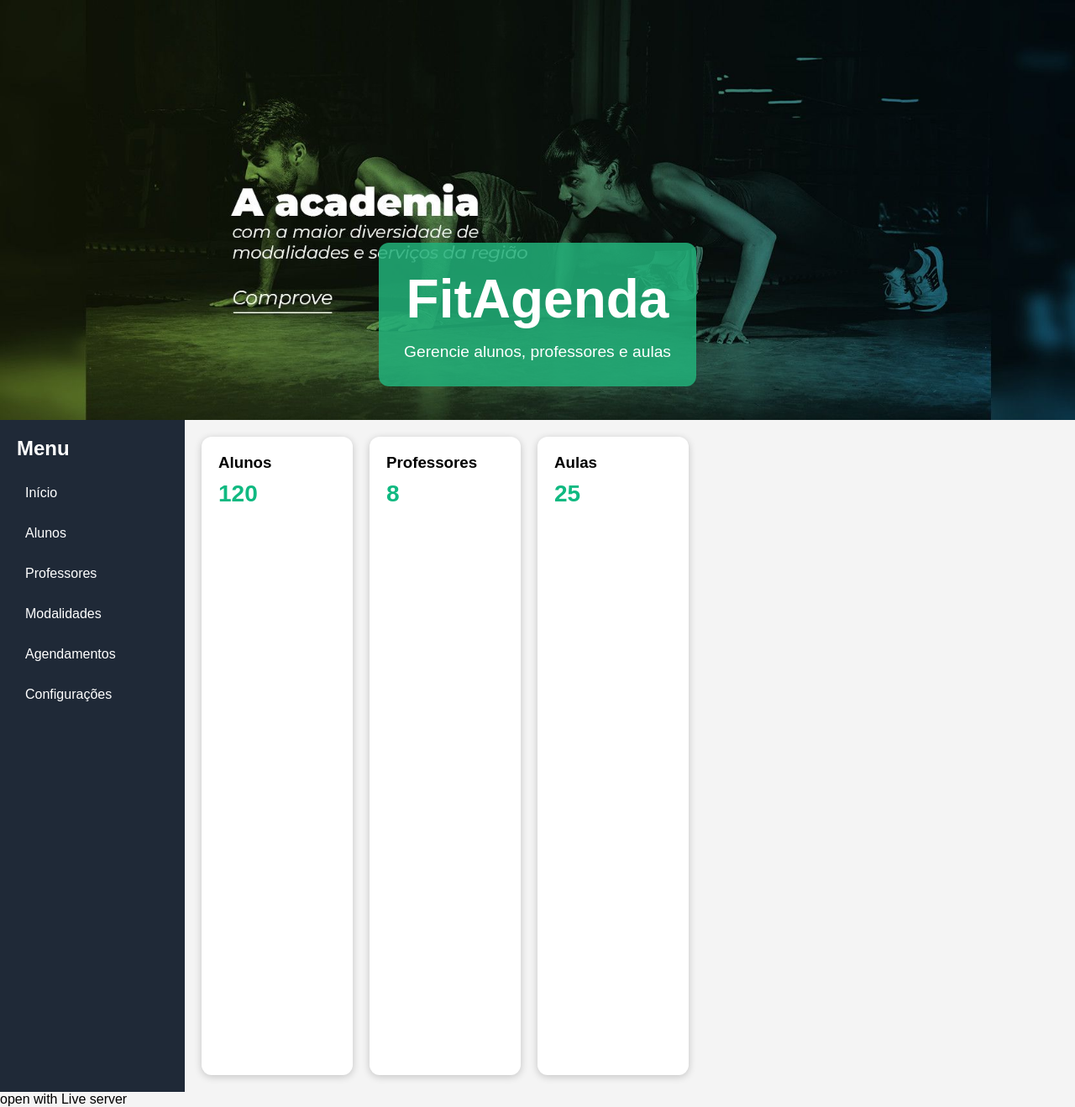
After one commit to oalvarezel/fitagenda, a PHP site: page / in a window 1280 px wide. The commit adds this page. Shown: the whole page at 84% size. Run offline with PHP 8.4, Linux system fonts and the light colour scheme.

Commit message:
implementação css

```diff
--- a/css/style.css
+++ b/css/style.css
@@ -1,18 +1,128 @@
-.badge{
-    padding:6px 12px;
-    border-radius:20px;
-    color:white;
-    font-size:12px;
+/* Reset básico */
+* {
+    margin: 0;
+    padding: 0;
+    box-sizing: border-box;
 }
 
-.success{
-    background:#22c55e;
+body {
+    font-family: Arial, sans-serif;
+    background-color: #f4f4f4;
 }
 
-.warning{
-    background:#f59e0b;
+/* Banner principal */
+.hero {
+    height: 500px;
+
+    background-image: url('../assets/images/banner.jpg');
+    background-size: cover;
+    background-position: center;
+    background-repeat: no-repeat;
+
+    display: flex;
+    justify-content: center;
+    align-items: flex-end;
 }
 
-.danger{
-    background:#ef4444;
+/* Conteúdo do banner */
+.hero-content {
+    color: #fff;
+    text-align: center;
+    background: rgba(33, 177, 121, 0.85);
+
+    padding: 30px;
+    border-radius: 12px;
+    margin-bottom: 40px;
 }
+
+.hero-content h1 {
+    font-size: 4rem;
+    margin-bottom: 15px;
+    color: white;
+}
+
+.hero-content p {
+    color: white;
+    font-size: 1.2rem;
+}
+
+/* Layout principal */
+.container {
+    display: flex;
+    min-height: 100vh;
+}
+
+/* Sidebar */
+.sidebar {
+    width: 220px;
+    background: #1f2937;
+    min-height: 100vh;
+    padding: 20px;
+}
+
+.sidebar h2 {
+    color: white;
+    margin-bottom: 20px;
+}
+
+.sidebar a {
+    display: block;
+    color: white;
+    text-decoration: none;
+    padding: 10px;
+    margin-bottom: 10px;
+    border-radius: 8px;
+    transition: 0.3s;
+}
+
+.sidebar a:hover {
+    background: #10b981;
+}
+
+/* Área dos cards */
+.cards {
+    display: flex;
+    gap: 20px;
+    padding: 20px;
+    flex-wrap: wrap;
+}
+
+/* Cards */
+.card {
+    background: white;
+    padding: 20px;
+    border-radius: 12px;
+    min-width: 180px;
+    box-shadow: 0 2px 10px rgba(0, 0, 0, 0.2);
+}
+
+.card h3 {
+    margin-bottom: 10px;
+}
+
+.card p {
+    font-size: 28px;
+    font-weight: bold;
+    color: #10b981;
+}
+
+/* Responsivo */
+@media (max-width: 768px) {
+
+    .container {
+        flex-direction: column;
+    }
+
+    .sidebar {
+        width: 100%;
+        min-height: auto;
+    }
+
+    .cards {
+        justify-content: center;
+    }
+
+    .hero-content h1 {
+        font-size: 2.5rem;
+    }
+}
--- /dev/null
+++ b/index.html
@@ -0,0 +1,62 @@
+<!DOCTYPE html>
+<html lang="pt-br">
+
+<head>
+    <meta charset="UTF-8">
+    <meta name="viewport" content="width=device-width, initial-scale=1.0">
+    <title>FitAgenda</title>
+
+    <link rel="stylesheet" href="css/style.css">
+</head>
+
+
+<body>
+
+<header class="hero">
+    <div class="hero-content">
+        <h1>FitAgenda</h1>
+        <p>Gerencie alunos, professores e aulas</p>
+    </div>
+</header>
+
+<div class="container">
+
+    <div class="sidebar">
+        <h2>Menu</h2>
+
+        <a href="index.html">Início</a>
+<a href="pages/alunos.html">Alunos</a>
+<a href="pages/professores.html">Professores</a>
+<a href="pages/modalidades.html">Modalidades</a>
+<a href="pages/agendamentos.html">Agendamentos</a>
+<a href="pages/teste.html">Configurações</a>
+    </div>
+
+    <div class="cards">
+
+        <div class="card">
+            <h3>Alunos</h3>
+            <p>120</p>
+        </div>
+
+        <div class="card">
+            <h3>Professores</h3>
+            <p>8</p>
+        </div>
+
+        <div class="card">
+            <h3>Aulas</h3>
+            <p>25</p>
+        </div>
+
+    </div>
+
+</div>
+
+</body>
+</div>
+</div>
+
+</body>
+</html>
+open with Live server
```
Also changed, not shown: assets/images/css/badges.css (added, +18 -0 lines), assets/images/css/buttons.css (added, +27 -0 lines), assets/images/css/dashboard.css (added, +14 -0 lines), assets/images/css/forms.css (added, +16 -0 lines), assets/images/css/responsive.css (added, +23 -0 lines), assets/images/css/style.css (added, +7 -0 lines), css/dashboard.css (+14 -0 lines), pages/agendamentos.html (+25 -0 lines), pages/alunos.html (added, +18 -0 lines), pages/modalidades.html (+18 -0 lines), pages/professores.html (+18 -0 lines), pages/teste.html (added, +10 -0 lines), assets/images/banner.jpg, pages/configuraçoes.html (deleted), 1 other file.
